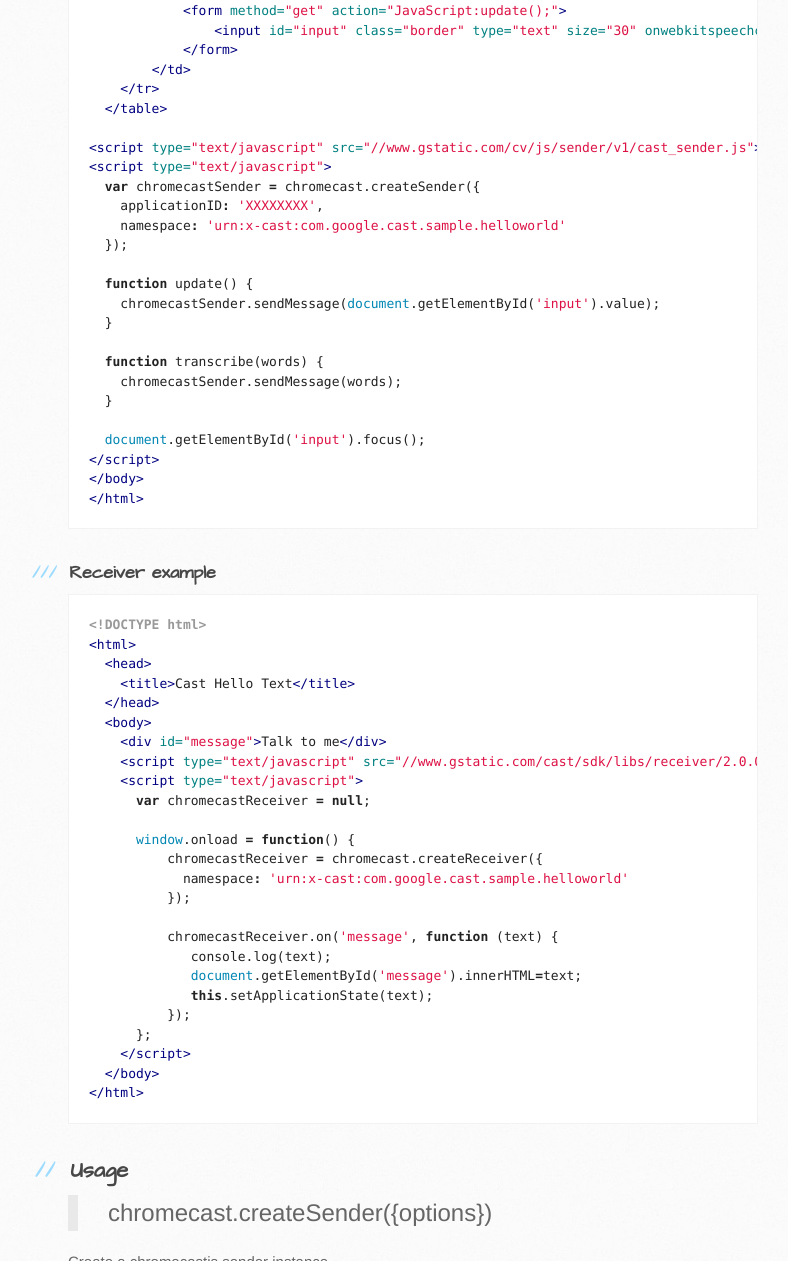
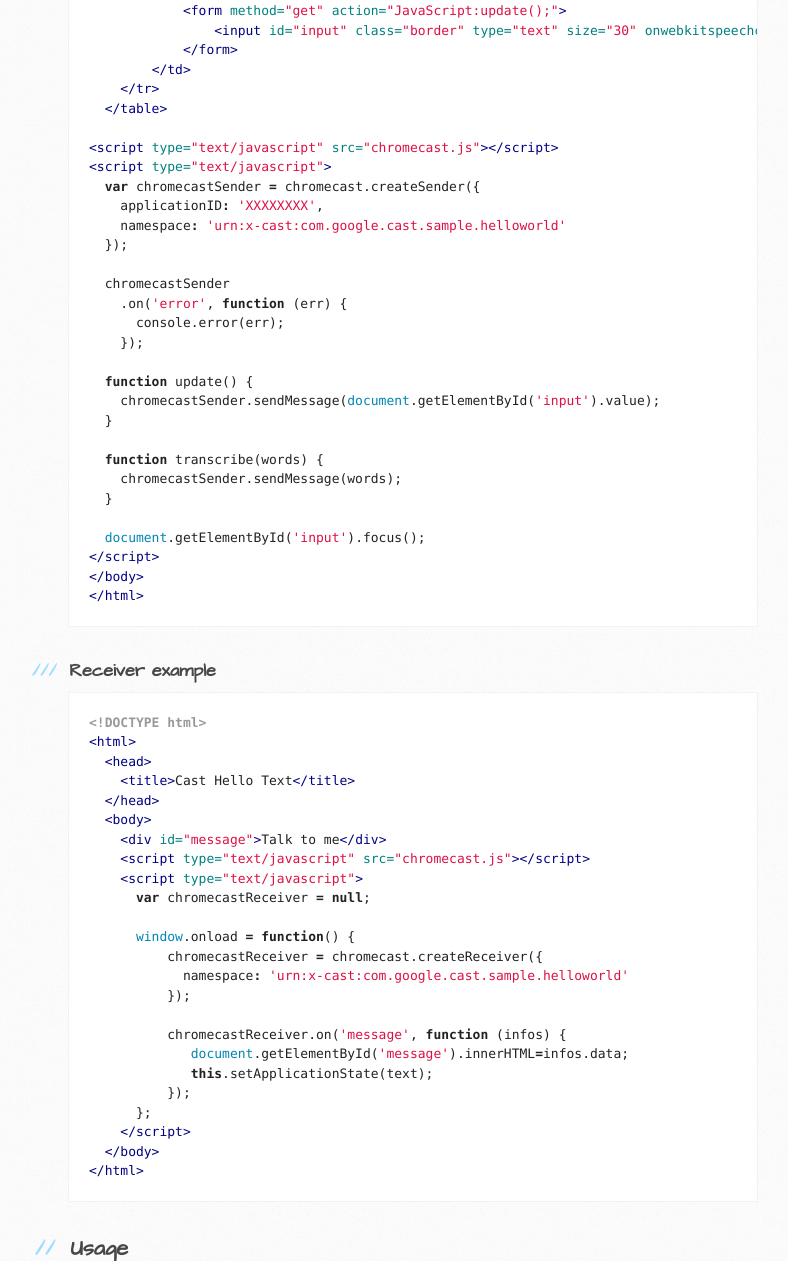
Before and after one commit to marcbuils/chromecastjs, a plain HTML site: page index.html in a window 1280 px wide. Shown: the part 1387-2648 px from the top of the page, without its empty margins (102-890 px from the left). Drawn offline with Linux system fonts and the light colour scheme.

```diff
--- a/index.html
+++ b/index.html
@@ -101,12 +101,17 @@
     <span class="nt">&lt;/tr&gt;</span>
   <span class="nt">&lt;/table&gt;</span>
 
-<span class="nt">&lt;script </span><span class="na">type=</span><span class="s">"text/javascript"</span> <span class="na">src=</span><span class="s">"//www.gstatic.com/cv/js/sender/v1/cast_sender.js"</span><span class="nt">&gt;&lt;/script&gt;</span>
+<span class="nt">&lt;script </span><span class="na">type=</span><span class="s">"text/javascript"</span> <span class="na">src=</span><span class="s">"chromecast.js"</span><span class="nt">&gt;&lt;/script&gt;</span>
 <span class="nt">&lt;script </span><span class="na">type=</span><span class="s">"text/javascript"</span><span class="nt">&gt;</span>
   <span class="kd">var</span> <span class="nx">chromecastSender</span> <span class="o">=</span> <span class="nx">chromecast</span><span class="p">.</span><span class="nx">createSender</span><span class="p">({</span>
     <span class="nx">applicationID</span><span class="o">:</span> <span class="s1">'XXXXXXXX'</span><span class="p">,</span>
     <span class="nx">namespace</span><span class="o">:</span> <span class="s1">'urn:x-cast:com.google.cast.sample.helloworld'</span>
   <span class="p">});</span>
+
+  <span class="nx">chromecastSender</span>
+    <span class="p">.</span><span class="nx">on</span><span class="p">(</span><span class="s1">'error'</span><span class="p">,</span> <span class="kd">function</span> <span class="p">(</span><span class="nx">err</span><span class="p">)</span> <span class="p">{</span>
+      <span class="nx">console</span><span class="p">.</span><span class="nx">error</span><span class="p">(</span><span class="nx">err</span><span class="p">);</span>
+    <span class="p">});</span>
 
   <span class="kd">function</span> <span class="nx">update</span><span class="p">()</span> <span class="p">{</span>
     <span class="nx">chromecastSender</span><span class="p">.</span><span class="nx">sendMessage</span><span class="p">(</span><span class="nb">document</span><span class="p">.</span><span class="nx">getElementById</span><span class="p">(</span><span class="s1">'input'</span><span class="p">).</span><span class="nx">value</span><span class="p">);</span>
@@ -132,7 +137,7 @@
   <span class="nt">&lt;/head&gt;</span>
   <span class="nt">&lt;body&gt;</span>
     <span class="nt">&lt;div</span> <span class="na">id=</span><span class="s">"message"</span><span class="nt">&gt;</span>Talk to me<span class="nt">&lt;/div&gt;</span>
-    <span class="nt">&lt;script </span><span class="na">type=</span><span class="s">"text/javascript"</span> <span class="na">src=</span><span class="s">"//www.gstatic.com/cast/sdk/libs/receiver/2.0.0/cast_receiver.js"</span><span class="nt">&gt;&lt;/script&gt;</span>
+    <span class="nt">&lt;script </span><span class="na">type=</span><span class="s">"text/javascript"</span> <span class="na">src=</span><span class="s">"chromecast.js"</span><span class="nt">&gt;&lt;/script&gt;</span>
     <span class="nt">&lt;script </span><span class="na">type=</span><span class="s">"text/javascript"</span><span class="nt">&gt;</span>
       <span class="kd">var</span> <span class="nx">chromecastReceiver</span> <span class="o">=</span> <span class="kc">null</span><span class="p">;</span>
 
@@ -141,9 +146,8 @@
             <span class="nx">namespace</span><span class="o">:</span> <span class="s1">'urn:x-cast:com.google.cast.sample.helloworld'</span>
           <span class="p">});</span>
 
-          <span class="nx">chromecastReceiver</span><span class="p">.</span><span class="nx">on</span><span class="p">(</span><span class="s1">'message'</span><span class="p">,</span> <span class="kd">function</span> <span class="p">(</span><span class="nx">text</span><span class="p">)</span> <span class="p">{</span>
-             <span class="nx">console</span><span class="p">.</span><span class="nx">log</span><span class="p">(</span><span class="nx">text</span><span class="p">);</span>
-             <span class="nb">document</span><span class="p">.</span><span class="nx">getElementById</span><span class="p">(</span><span class="s1">'message'</span><span class="p">).</span><span class="nx">innerHTML</span><span class="o">=</span><span class="nx">text</span><span class="p">;</span>
+          <span class="nx">chromecastReceiver</span><span class="p">.</span><span class="nx">on</span><span class="p">(</span><span class="s1">'message'</span><span class="p">,</span> <span class="kd">function</span> <span class="p">(</span><span class="nx">infos</span><span class="p">)</span> <span class="p">{</span>
+             <span class="nb">document</span><span class="p">.</span><span class="nx">getElementById</span><span class="p">(</span><span class="s1">'message'</span><span class="p">).</span><span class="nx">innerHTML</span><span class="o">=</span><span class="nx">infos</span><span class="p">.</span><span class="nx">data</span><span class="p">;</span>
              <span class="k">this</span><span class="p">.</span><span class="nx">setApplicationState</span><span class="p">(</span><span class="nx">text</span><span class="p">);</span>
           <span class="p">});</span>
       <span class="p">};</span>
```
Also changed, not shown: params.json (+1 -1 lines).
